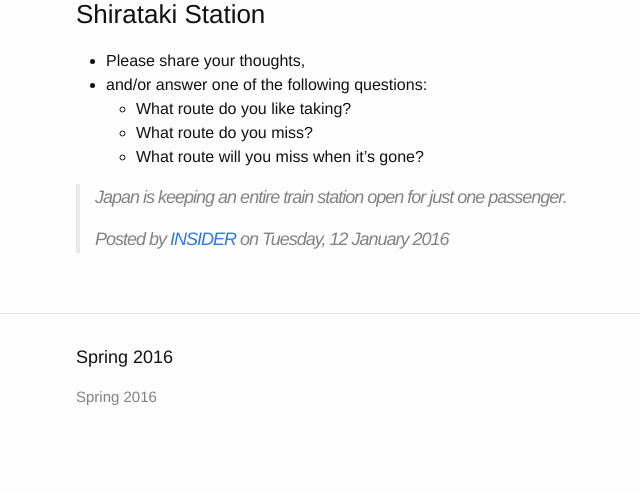
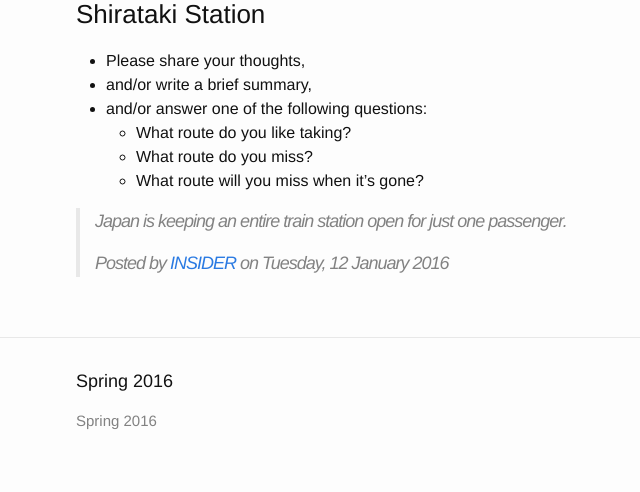
Before and after one commit to MrArgote/spring16, a Jekyll site: the page built from _posts/two/2016-02-18-Week-01-Back-To-School.md, in a window 1280 px wide. Shown: the part 891-1383 px from the top of the page, without its empty margins (194-834 px from the left). Built offline with Jekyll 4.4.1, drawn with Linux system fonts in a browser that asks for light colours; before the commit the page ends 1359 px from its top, so only the background shows below that; some of the changed lines change nothing that is shown.

Commit message:
In Two, Week 01, added 'class' and 'day' to YAML front matter

```diff
--- a/_posts/two/2016-02-18-Week-01-Back-To-School.md
+++ b/_posts/two/2016-02-18-Week-01-Back-To-School.md
@@ -1,6 +1,8 @@
 ---
 layout: post
 title: "Back To School From Winter Holidays"
+class: two
+day: 1
 ---
 
 - On the cover of your new notebooks write: English name, Chinese name, student number, and seat number.
@@ -24,6 +26,7 @@ title: "Back To School From Winter Holidays"
 ### Shirataki Station
 
 - Please share your thoughts,
+- and/or write a brief summary,
 - and/or answer one of the following questions:
 	- What route do you like taking?
 	- What route do you miss?
```
